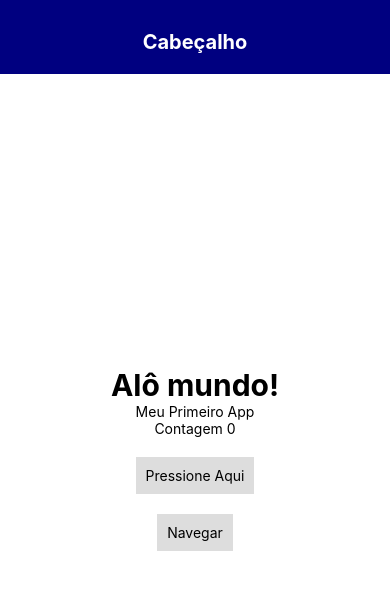
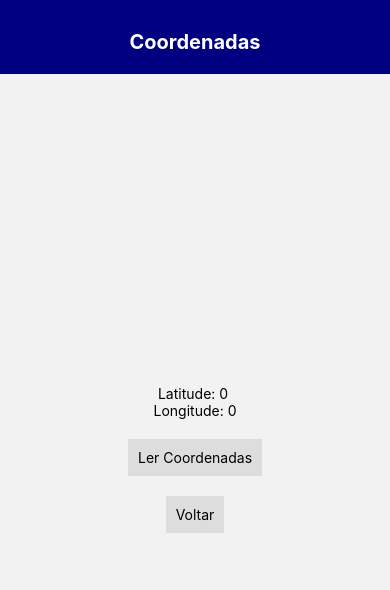
Before and after one commit to icemagno/reactnative01, a React Native app: screen /Coordinates in a window 390 px wide. Shown: the top 590 px of the page. Built offline with nearby package versions, Linux system fonts and the light colour scheme.

Commit message:
Pegar coordenadas

```diff
--- a/Routes.js
+++ b/Routes.js
@@ -4,6 +4,7 @@ import { createStackNavigator } from '@react-navigation/stack';
 
 import Home from './pages/Home';
 import Form from './pages/Form';
+import Coordinates from './pages/Coordinates';
 
 const AppStack = createStackNavigator();
 
@@ -13,6 +14,7 @@ const Routes = () => {
             <AppStack.Navigator screenOptions={{ headerShown: false }}>
                 <AppStack.Screen name="Home" component={Home} />
                 <AppStack.Screen name="Form" component={Form} />
+                <AppStack.Screen name="Coordinates" component={Coordinates} />
             </AppStack.Navigator>
         </NavigationContainer>
     );
--- a/app.json
+++ b/app.json
@@ -21,6 +21,7 @@
       "supportsTablet": true
     },
     "android": {
+      "permissions": [ "CAMERA", "AUDIO_RECORDING", "ACCESS_FINE_LOCATION", "ACCESS_COARSE_LOCATION", "FOREGROUND_SERVICE", "ACCESS_BACKGROUND_LOCATION" ],
       "adaptiveIcon": {
         "foregroundImage": "./assets/adaptive-icon.png",
         "backgroundColor": "#FFFFFF"
--- a/package.json
+++ b/package.json
@@ -18,11 +18,13 @@
     "react": "18.1.0",
     "react-dom": "18.1.0",
     "react-native": "0.70.5",
+    "react-native-geolocation-service": "^5.3.1",
     "react-native-gesture-handler": "~2.8.0",
     "react-native-reanimated": "~2.12.0",
     "react-native-safe-area-context": "4.4.1",
     "react-native-screens": "~3.18.0",
-    "react-native-web": "~0.18.9"
+    "react-native-web": "~0.18.9",
+    "expo-location": "~15.0.1"
   },
   "devDependencies": {
     "@babel/core": "^7.12.9"
--- /dev/null
+++ b/pages/Coordinates.js
@@ -0,0 +1,60 @@
+import React, {useState} from 'react';
+import { StyleSheet, Text, View, TouchableOpacity, PermissionsAndroid } from 'react-native';
+import Header from './Header';
+import { useNavigation } from '@react-navigation/native';
+import * as Location from 'expo-location';
+
+export default function Coordinates() {
+    const navigation = useNavigation();
+    const [lat, setLat] = useState(0.0);
+    const [lon, setLon] = useState(0.0);
+
+    async function getLocation () {
+        let { status } = await Location.requestForegroundPermissionsAsync();
+        if (status !== 'granted') {
+            setErrorMsg('Permission to access location was denied');
+            return;
+        }
+        let { coords } = await Location.getCurrentPositionAsync( { "accuracy" : Location.Accuracy.Balanced }  );
+        console.log( coords );
+        setLat( coords.latitude);
+        setLon( coords.longitude);
+        // {"accuracy": 13.743000030517578, "altitude": 18.100000381469727, "altitudeAccuracy": 1, "heading": 0, "latitude": -22.8839144, "longitude": -43.0943207, "speed": 0}
+    }
+
+    return (
+        <>
+          <Header title="Coordenadas" />
+          <View style={styles.container}>
+
+            <Text>Latitude: {lat} </Text>
+            <Text>Longitude: {lon}</Text>
+
+            <TouchableOpacity style={styles.button} onPress={getLocation}>
+                <Text>Ler Coordenadas</Text>
+            </TouchableOpacity>
+
+            <TouchableOpacity style={styles.button} onPress={() => navigation.goBack()}>
+               <Text>Voltar</Text>
+            </TouchableOpacity>
+
+          </View>
+        </>
+    );
+
+
+  }
+
+  const styles = StyleSheet.create({
+      container: {
+        flex: 1,
+        alignItems: 'center',
+        justifyContent: 'center',
+      },
+      button: {
+        marginTop: 20,
+        alignItems: "center",
+        backgroundColor: "#DDDDDD",
+        padding: 10
+      }
+  });
--- a/pages/Home.js
+++ b/pages/Home.js
@@ -29,7 +29,11 @@ export default function Home() {
       </TouchableOpacity>
 
       <TouchableOpacity style={styles.button} onPress={() => navigation.navigate('Form')}>
-          <Text>Navegar</Text>
+          <Text>Formulário</Text>
+      </TouchableOpacity>
+
+      <TouchableOpacity style={styles.button} onPress={() => navigation.navigate('Coordinates')}>
+          <Text>Coordenadas</Text>
       </TouchableOpacity>
 
       <StatusBar style="auto" />
```
Also changed, not shown: 1 other file (tests, documents, lock files or other folders).
